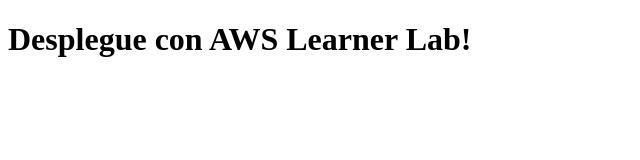
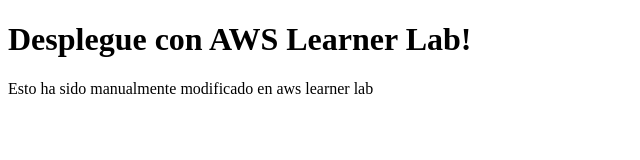
Before and after one commit to Usrnm119/mi-proyecto-devops, a plain HTML site: page src/index.html in a window 1280 px wide. Shown: the whole page, without its empty margins (0-640 px from the left). Drawn offline with Linux system fonts and the light colour scheme.

Commit message:
Nueva Seccion Agregada

```diff
--- a/src/index.html
+++ b/src/index.html
@@ -8,5 +8,6 @@
   </head>
   <body>
     <h1>Desplegue con AWS Learner Lab!</h1>
+	<p>Esto ha sido manualmente modificado en aws learner lab</p>
   </body>
 </html>
```
